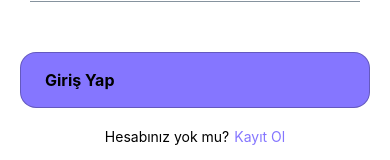
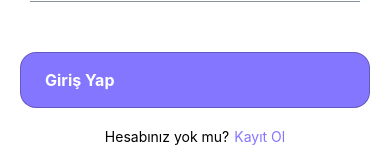
Before and after one commit to berkksubasi/AdvisorApp, a React Native app: screen /Login in a window 390 px wide. Shown: the part 554-714 px from the top of the page. Built offline with nearby package versions, Linux system fonts and the light colour scheme.

Commit message:
css refactored;

```diff
--- a/src/components/button/CustomButton.tsx
+++ b/src/components/button/CustomButton.tsx
@@ -70,15 +70,28 @@ const CustomButton: React.FC<CustomButtonProps> = ({
     >
       <View style={styles.buttonContent}>
         {icon && <Icon name={icon} color="#8576FF" style={styles.buttonIcon} />}
+        {!icon && (
+          <Text
+            style={[
+              styles.buttonText,
+              { color: darkMode ? "black" : "white" },
+              !icon && { textAlign: "center", width: "100%" },
+            ]}
+          >
+            {title}
+          </Text>
+        )}
+        {icon && (
           <Text
             style={[
               styles.buttonText,
               { color: darkMode ? "white" : "black" },
-            icon && styles.buttonTextWithIcon,
+              styles.buttonTextWithIcon,
             ]}
           >
             {title}
           </Text>
+        )}
       </View>
       {switchProp && (
         <Switch
```
Lines whose indentation alone changed are shown as unchanged.
